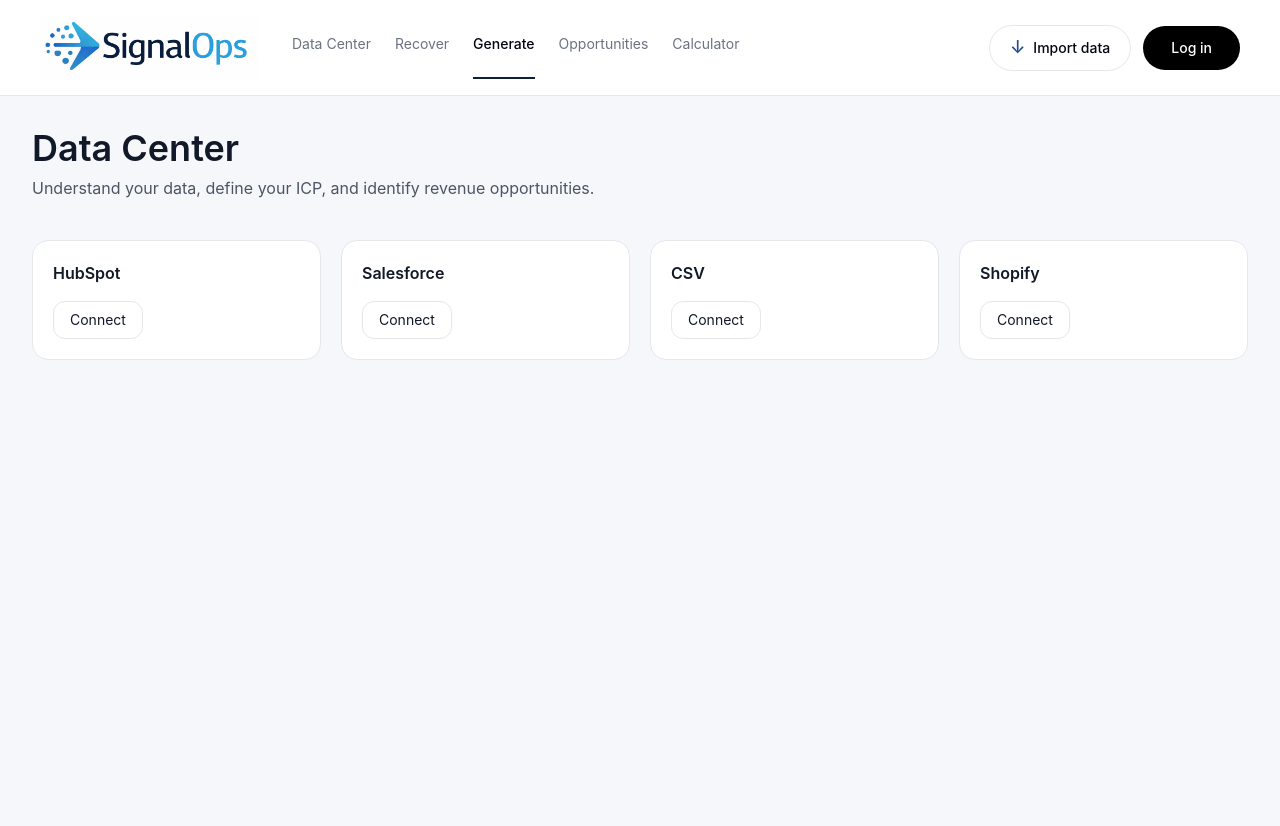
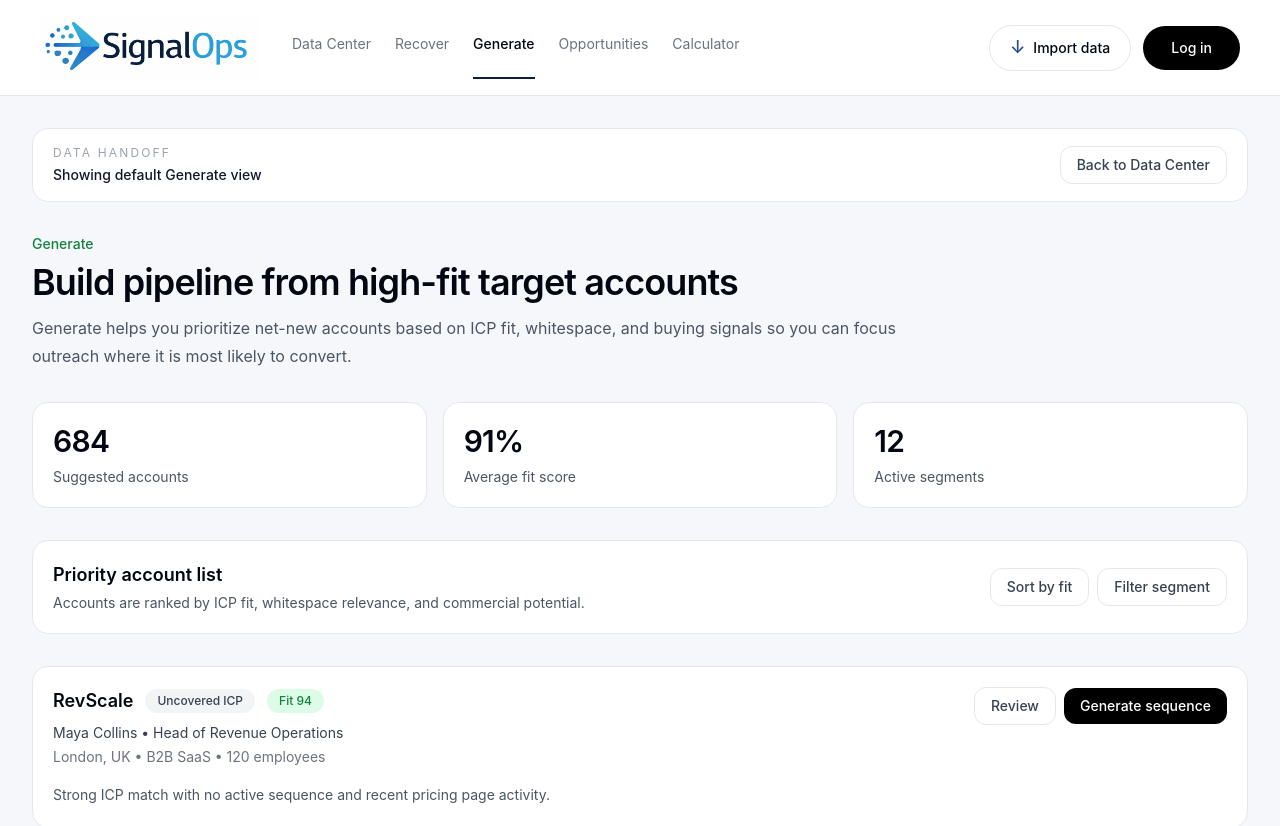
Before and after one commit to powerstephen/SignalOps, a Next.js app: page /generate in a window 1280 px wide. Shown: the top 826 px of the page. Before the commit the page ends 800 px from the top, so only its background shows below. Built offline with nearby package versions, Linux system fonts and the light colour scheme.

Commit message:
Update page.tsx

```diff
--- a/app/generate/page.tsx
+++ b/app/generate/page.tsx
@@ -1,352 +1,338 @@
 "use client";
 
 import Link from "next/link";
-import { useEffect, useState } from "react";
+import { useMemo } from "react";
+import { useSearchParams } from "next/navigation";
 
-type State = "disconnected" | "analyzing" | "connected";
+type GenerateSegment =
+  | "uncovered_icp"
+  | "coverage_gaps"
+  | "default";
 
-const steps = [
-  "Normalising source data",
-  "Mapping accounts and contacts",
-  "Scoring ICP fit",
-  "Identifying whitespace",
-  "Generating opportunities",
-  "Generating results",
+type Account = {
+  id: string;
+  company: string;
+  contact: string;
+  title: string;
+  geography: string;
+  industry: string;
+  employees: string;
+  fitScore: number;
+  whyNow: string;
+  signal: string;
+};
+
+const uncoveredIcpAccounts: Account[] = [
+  {
+    id: "1",
+    company: "RevScale",
+    contact: "Maya Collins",
+    title: "Head of Revenue Operations",
+    geography: "London, UK",
+    industry: "B2B SaaS",
+    employees: "120 employees",
+    fitScore: 94,
+    whyNow: "Strong ICP match with no active sequence and recent pricing page activity.",
+    signal: "Uncovered ICP",
+  },
+  {
+    id: "2",
+    company: "Northbeam Commerce",
+    contact: "Chris Patel",
+    title: "VP Sales",
+    geography: "Manchester, UK",
+    industry: "Commerce Tech",
+    employees: "210 employees",
+    fitScore: 91,
+    whyNow: "Operator-led buying team, healthy engagement density, not currently targeted.",
+    signal: "Uncovered ICP",
+  },
+  {
+    id: "3",
+    company: "Portlane",
+    contact: "Sophie Turner",
+    title: "Head of Commercial Ops",
+    geography: "Dublin, Ireland",
+    industry: "Logistics Tech",
+    employees: "84 employees",
+    fitScore: 89,
+    whyNow: "High-fit segment with no recent outreach and strong industry overlap.",
+    signal: "Uncovered ICP",
+  },
+  {
+    id: "4",
+    company: "LedgerFox",
+    contact: "Ben Harris",
+    title: "Revenue Operations Manager",
+    geography: "Austin, US",
+    industry: "Fintech SaaS",
+    employees: "160 employees",
+    fitScore: 87,
+    whyNow: "Fits target title and company size band with whitespace in current coverage.",
+    signal: "Uncovered ICP",
+  },
+  {
+    id: "5",
+    company: "CargoPilot",
+    contact: "Anna Reed",
+    title: "Head of Sales",
+    geography: "New York, US",
+    industry: "Logistics Tech",
+    employees: "260 employees",
+    fitScore: 92,
+    whyNow: "High-fit account in a strong vertical with no assigned outbound motion.",
+    signal: "Uncovered ICP",
+  },
+  {
+    id: "6",
+    company: "ScaleGrid",
+    contact: "Liam Walsh",
+    title: "VP Revenue",
+    geography: "Bristol, UK",
+    industry: "SaaS",
+    employees: "310 employees",
+    fitScore: 90,
+    whyNow: "Top-tier ICP profile with no active owner and clear whitespace in UK coverage.",
+    signal: "Uncovered ICP",
+  },
 ];
 
-export default function Page() {
-  const [state, setState] = useState<State>("disconnected");
-  const [completedSteps, setCompletedSteps] = useState(0);
-  const [progress, setProgress] = useState(0);
+const coverageGapAccounts: Account[] = [
+  {
+    id: "7",
+    company: "OperatorCloud",
+    contact: "Nina Brooks",
+    title: "Head of Operations",
+    geography: "London, UK",
+    industry: "SaaS",
+    employees: "140 employees",
+    fitScore: 90,
+    whyNow: "Strong UK fit but limited outreach coverage in this persona cluster.",
+    signal: "Coverage Gap",
+  },
+  {
+    id: "8",
+    company: "FulfillIQ",
+    contact: "Jacob Smith",
+    title: "VP Operations",
+    geography: "Chicago, US",
+    industry: "Commerce Infrastructure",
+    employees: "230 employees",
+    fitScore: 88,
+    whyNow: "High-fit US operator segment with low pipeline penetration.",
+    signal: "Coverage Gap",
+  },
+  {
+    id: "9",
+    company: "GridHarbor",
+    contact: "Emily Green",
+    title: "Director of Revenue Operations",
+    geography: "Toronto, Canada",
+    industry: "B2B SaaS",
+    employees: "190 employees",
+    fitScore: 86,
+    whyNow: "Under-covered RevOps cluster aligned with ICP and historical wins.",
+    signal: "Coverage Gap",
+  },
+];
 
-  useEffect(() => {
-    if (state !== "analyzing") return;
+const defaultAccounts = uncoveredIcpAccounts;
 
-    setCompletedSteps(0);
-    setProgress(0);
+function getSegmentFromQuery(value: string | null): GenerateSegment {
+  if (value === "uncovered_icp") return "uncovered_icp";
+  if (value === "coverage_gaps") return "coverage_gaps";
+  return "default";
+}
 
-    let stepIndex = 0;
-    const stepDuration = 1800;
+function getPageContent(segment: GenerateSegment) {
+  if (segment === "uncovered_icp") {
+    return {
+      eyebrow: "Generate",
+      title: "Uncovered ICP accounts ready for outbound",
+      subtitle:
+        "These accounts match your strongest ICP profile but are not currently being targeted. SignalOps has prioritized the best-fit accounts to start generating pipeline.",
+      stat1: "684",
+      stat1Label: "Uncovered ICP accounts",
+      stat2: "91%",
+      stat2Label: "Average fit score",
+      stat3: "UK + US",
+      stat3Label: "Top whitespace markets",
+      accounts: uncoveredIcpAccounts,
+      banner:
+        "Loaded from Data Center: Uncovered ICP segment",
+    };
+  }
 
-    const interval = setInterval(() => {
-      stepIndex += 1;
-      setCompletedSteps(stepIndex);
-      setProgress((stepIndex / steps.length) * 100);
+  if (segment === "coverage_gaps") {
+    return {
+      eyebrow: "Generate",
+      title: "Coverage gaps with strong commercial potential",
+      subtitle:
+        "These accounts sit inside under-covered segments where ICP fit is high but current sales and marketing coverage is low.",
+      stat1: "237",
+      stat1Label: "Accounts in gap clusters",
+      stat2: "88%",
+      stat2Label: "Average fit score",
+      stat3: "3",
+      stat3Label: "Priority segments",
+      accounts: coverageGapAccounts,
+      banner:
+        "Loaded from Data Center: Coverage gap segment",
+    };
+  }
 
-      if (stepIndex >= steps.length) {
-        clearInterval(interval);
-        setTimeout(() => setState("connected"), 1000);
-      }
-    }, stepDuration);
+  return {
+    eyebrow: "Generate",
+    title: "Build pipeline from high-fit target accounts",
+    subtitle:
+      "Generate helps you prioritize net-new accounts based on ICP fit, whitespace, and buying signals so you can focus outreach where it is most likely to convert.",
+    stat1: "684",
+    stat1Label: "Suggested accounts",
+    stat2: "91%",
+    stat2Label: "Average fit score",
+    stat3: "12",
+    stat3Label: "Active segments",
+    accounts: defaultAccounts,
+    banner:
+      "Showing default Generate view",
+  };
+}
 
-    return () => clearInterval(interval);
-  }, [state]);
-
+function StatCard({
+  value,
+  label,
+}: {
+  value: string;
+  label: string;
+}) {
   return (
-    <div className="mx-auto max-w-7xl space-y-10 px-8 py-8">
-      <div>
-        <h1 className="text-4xl font-semibold">Data Center</h1>
-        <p className="mt-2 text-gray-600">
-          Understand your data, define your ICP, and identify revenue opportunities.
-        </p>
+    <div className="rounded-2xl border border-gray-200 bg-white p-5">
+      <div className="text-3xl font-semibold tracking-tight text-gray-950">
+        {value}
       </div>
-
-      {state !== "disconnected" && (
-        <div className="flex items-center justify-between rounded-2xl border border-gray-200 bg-white p-4">
-          <div className="flex gap-6 text-sm">
-            <div>
-              <div className="text-xs text-gray-400">Source</div>
-              <div className="font-medium">HubSpot</div>
-            </div>
-            <div>
-              <div className="text-xs text-gray-400">Status</div>
-              <div className="font-medium">
-                {state === "analyzing" ? "Analyzing..." : "Live"}
-              </div>
-            </div>
-            <div>
-              <div className="text-xs text-gray-400">Last Sync</div>
-              <div className="font-medium">Just now</div>
-            </div>
-          </div>
-
-          <button className="rounded-xl border border-gray-200 px-4 py-2 text-sm">
-            Manage
-          </button>
-        </div>
-      )}
-
-      {state === "disconnected" && (
-        <div className="grid grid-cols-2 gap-5 md:grid-cols-4">
-          {["HubSpot", "Salesforce", "CSV", "Shopify"].map((s) => (
-            <div key={s} className="rounded-2xl border border-gray-200 bg-white p-5">
-              <div className="font-semibold">{s}</div>
-              <button
-                onClick={() => setState("analyzing")}
-                className="mt-4 rounded-xl border border-gray-200 px-4 py-2 text-sm"
-              >
-                Connect
-              </button>
-            </div>
-          ))}
-        </div>
-      )}
-
-      {state === "analyzing" && (
-        <div className="mx-auto max-w-3xl px-2 py-8 text-center">
-          <h2 className="text-3xl font-semibold tracking-tight text-gray-950">
-            Analyzing...
-          </h2>
-
-          <div className="mx-auto mt-5 w-full max-w-[260px] rounded-full bg-gray-100">
-            <div
-              className="h-2 rounded-full bg-[#0b1f3a] transition-all duration-700"
-              style={{ width: `${progress}%` }}
-            />
-          </div>
-
-          <div className="mt-10 flex justify-center">
-            <div className="w-full max-w-[340px] space-y-4">
-              {steps.map((step, index) => {
-                const isDone = index < completedSteps;
-                const isActive =
-                  index === completedSteps && completedSteps < steps.length;
-
-                return (
-                  <div
-                    key={step}
-                    className="grid grid-cols-[28px_1fr] items-center gap-3"
-                  >
-                    <div className="flex h-7 w-7 items-center justify-center rounded-md border border-gray-200 bg-white text-base text-gray-900">
-                      {isDone ? "✓" : ""}
-                    </div>
-
-                    <div
-                      className={`text-left text-lg leading-6 ${
-                        isDone
-                          ? "font-medium text-gray-900"
-                          : isActive
-                            ? "font-medium text-gray-900"
-                            : "text-gray-500"
-                      }`}
-                    >
-                      {step}
-                      {isActive ? " ....." : ""}
-                    </div>
-                  </div>
-                );
-              })}
-            </div>
-          </div>
-        </div>
-      )}
-
-      {state === "connected" && (
-        <div className="space-y-10">
-          <Section
-            title="Data Quality"
-            subtitle="Assess completeness and readiness"
-          >
-            <Grid cols="4">
-              <Card label="Quality Score" value="78%" sub="Moderate quality" />
-              <Card
-                label="Accounts needing enrichment"
-                value="1,241"
-                sub="Missing key fields"
-              />
-              <Card
-                label="Missing titles"
-                value="412"
-                sub="Impacts targeting"
-              />
-              <Card
-                label="Duplicates"
-                value="143"
-                sub="Affects reporting"
-              />
-            </Grid>
-          </Section>
-
-          <Section
-            title="ICP Profiling"
-            subtitle="Your highest-performing segments"
-          >
-            <Grid cols="3">
-              <Insight
-                title="Company Size"
-                items={[
-                  "50–200 employees (best)",
-                  "200–500 employees",
-                  "500+ low conversion",
-                ]}
-              />
-              <Insight
-                title="Titles"
-                items={["Head of Sales", "RevOps / Ops", "VP level"]}
-              />
-              <Insight
-                title="Industry"
-                items={["SaaS", "Commerce", "Logistics"]}
-              />
-            </Grid>
-          </Section>
-
-          <Section
-            title="Deal Analysis"
-            subtitle="What drives conversion and value"
-          >
-            <Grid cols="3">
-              <Card
-                label="Average deal size"
-                value="$18K"
-                sub="Mid-market weighted"
-              />
-              <Card
-                label="Sales cycle"
-                value="42 days"
-                sub="Faster in core ICP"
-              />
-              <Card
-                label="Win rate"
-                value="28%"
-                sub="Higher with engaged leads"
-              />
-            </Grid>
-          </Section>
-
-          <Section
-            title="Opportunity Engine"
-            subtitle="Where to focus next"
-          >
-            <Grid cols="3">
-              <ActionLink
-                href="/generate?segment=uncovered_icp"
-                title="Uncovered ICP"
-                value="684"
-                sub="High-fit not targeted"
-                cta="Send to Generate"
-              />
-              <ActionLink
-                href="/recover?segment=dormant_accounts"
-                title="Dormant accounts"
-                value="291"
-                sub="Warm but inactive"
-                cta="Send to Recover"
-              />
-              <ActionLink
-                href="/generate?segment=coverage_gaps"
-                title="Coverage gaps"
-                value="UK + US"
-                sub="Low outreach areas"
-                cta="View segments"
-              />
-            </Grid>
-          </Section>
-        </div>
-      )}
+      <div className="mt-2 text-sm text-gray-600">{label}</div>
     </div>
   );
 }
 
-function Section({
-  title,
-  subtitle,
-  children,
-}: {
-  title: string;
-  subtitle: string;
-  children: React.ReactNode;
-}) {
+function AccountRow({ account }: { account: Account }) {
   return (
-    <div>
-      <h2 className="text-xl font-semibold">{title}</h2>
-      <p className="text-sm text-gray-500">{subtitle}</p>
-      <div className="mt-4">{children}</div>
+    <div className="rounded-2xl border border-gray-200 bg-white p-5 transition hover:shadow-[0_8px_24px_rgba(17,24,39,0.06)]">
+      <div className="flex flex-col gap-4 lg:flex-row lg:items-start lg:justify-between">
+        <div className="min-w-0">
+          <div className="flex flex-wrap items-center gap-3">
+            <div className="text-lg font-semibold text-gray-950">
+              {account.company}
+            </div>
+            <span className="rounded-full bg-gray-100 px-3 py-1 text-xs font-medium text-gray-700">
+              {account.signal}
+            </span>
+            <span className="rounded-full bg-green-100 px-3 py-1 text-xs font-medium text-green-700">
+              Fit {account.fitScore}
+            </span>
+          </div>
+
+          <div className="mt-2 text-sm text-gray-700">
+            {account.contact} • {account.title}
+          </div>
+
+          <div className="mt-1 text-sm text-gray-500">
+            {account.geography} • {account.industry} • {account.employees}
+          </div>
+
+          <p className="mt-4 max-w-3xl text-sm leading-6 text-gray-600">
+            {account.whyNow}
+          </p>
+        </div>
+
+        <div className="flex shrink-0 items-center gap-2">
+          <Link
+            href={`/contact/${account.id}`}
+            className="rounded-xl border border-gray-200 px-4 py-2 text-sm font-medium text-gray-700 transition hover:bg-gray-50"
+          >
+            Review
+          </Link>
+          <button className="rounded-xl bg-black px-4 py-2 text-sm font-medium text-white transition hover:opacity-90">
+            Generate sequence
+          </button>
+        </div>
+      </div>
     </div>
   );
 }
 
-function Grid({
-  children,
-  cols,
-}: {
-  children: React.ReactNode;
-  cols: "3" | "4";
-}) {
+export default function GeneratePage() {
+  const searchParams = useSearchParams();
+  const segment = getSegmentFromQuery(searchParams.get("segment"));
+  const content = useMemo(() => getPageContent(segment), [segment]);
+
   return (
-    <div
-      className={
-        cols === "4"
-          ? "grid gap-4 md:grid-cols-2 xl:grid-cols-4"
-          : "grid gap-4 md:grid-cols-3"
-      }
-    >
-      {children}
+    <div className="mx-auto max-w-7xl space-y-8 px-8 py-8">
+      <div className="rounded-2xl border border-gray-200 bg-white px-5 py-4">
+        <div className="flex flex-col gap-3 lg:flex-row lg:items-center lg:justify-between">
+          <div>
+            <div className="text-xs uppercase tracking-[0.18em] text-gray-400">
+              Data handoff
+            </div>
+            <div className="mt-1 text-sm font-medium text-gray-900">
+              {content.banner}
+            </div>
+          </div>
+
+          <div className="flex items-center gap-2">
+            <Link
+              href="/data-center"
+              className="rounded-xl border border-gray-200 px-4 py-2 text-sm font-medium text-gray-700 transition hover:bg-gray-50"
+            >
+              Back to Data Center
+            </Link>
+          </div>
+        </div>
+      </div>
+
+      <div>
+        <div className="text-sm font-medium text-green-700">{content.eyebrow}</div>
+        <h1 className="mt-2 text-4xl font-semibold tracking-tight text-gray-950">
+          {content.title}
+        </h1>
+        <p className="mt-3 max-w-4xl text-base leading-7 text-gray-600">
+          {content.subtitle}
+        </p>
+      </div>
+
+      <div className="grid gap-4 md:grid-cols-3">
+        <StatCard value={content.stat1} label={content.stat1Label} />
+        <StatCard value={content.stat2} label={content.stat2Label} />
+        <StatCard value={content.stat3} label={content.stat3Label} />
+      </div>
+
+      <div className="rounded-2xl border border-gray-200 bg-white p-5">
+        <div className="flex flex-col gap-3 lg:flex-row lg:items-center lg:justify-between">
+          <div>
+            <div className="text-lg font-semibold text-gray-950">
+              Priority account list
+            </div>
+            <div className="mt-1 text-sm text-gray-600">
+              Accounts are ranked by ICP fit, whitespace relevance, and commercial potential.
+            </div>
+          </div>
+
+          <div className="flex items-center gap-2">
+            <button className="rounded-xl border border-gray-200 px-4 py-2 text-sm font-medium text-gray-700 transition hover:bg-gray-50">
+              Sort by fit
+            </button>
+            <button className="rounded-xl border border-gray-200 px-4 py-2 text-sm font-medium text-gray-700 transition hover:bg-gray-50">
+              Filter segment
+            </button>
+          </div>
+        </div>
+      </div>
+
+      <div className="space-y-4">
+        {content.accounts.map((account) => (
+          <AccountRow key={account.id} account={account} />
+        ))}
+      </div>
     </div>
   );
 }
-
-function Card({
-  label,
-  value,
-  sub,
-}: {
-  label: string;
-  value: string;
-  sub: string;
-}) {
-  return (
-    <div className="rounded-2xl border border-gray-200 bg-white p-5">
-      <div className="text-xs uppercase text-gray-400">{label}</div>
-      <div className="mt-2 text-2xl font-semibold text-gray-950">{value}</div>
-      <div className="mt-1 text-sm text-gray-600">{sub}</div>
-    </div>
-  );
-}
-
-function Insight({
-  title,
-  items,
-}: {
-  title: string;
-  items: string[];
-}) {
-  return (
-    <div className="rounded-2xl border border-gray-200 bg-white p-5">
-      <div className="font-semibold text-gray-950">{title}</div>
-      <ul className="mt-3 space-y-2 text-sm text-gray-600">
-        {items.map((i) => (
-          <li key={i}>• {i}</li>
-        ))}
-      </ul>
-    </div>
-  );
-}
-
-function ActionLink({
-  href,
-  title,
-  value,
-  sub,
-  cta,
-}: {
-  href: string;
-  title: string;
-  value: string;
-  sub: string;
-  cta: string;
-}) {
-  return (
-    <div className="rounded-2xl border border-gray-200 bg-white p-5">
-      <div className="font-semibold text-gray-950">{title}</div>
-      <div className="mt-2 text-2xl font-semibold text-gray-950">{value}</div>
-      <div className="mt-1 text-sm text-gray-600">{sub}</div>
-      <Link
-        href={href}
-        className="mt-4 inline-flex rounded-xl bg-black px-4 py-2 text-sm text-white"
-      >
-        {cta}
-      </Link>
-    </div>
-  );
-}
```
